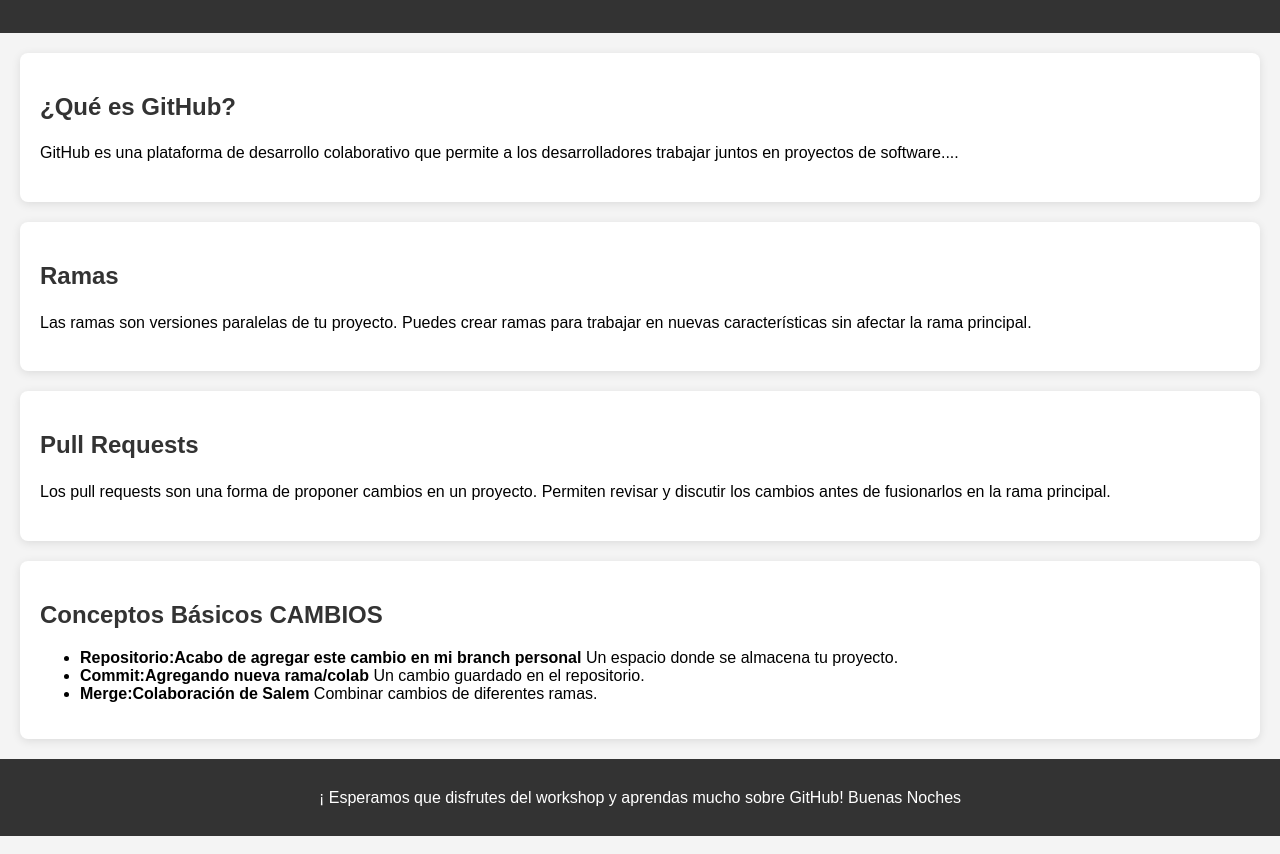
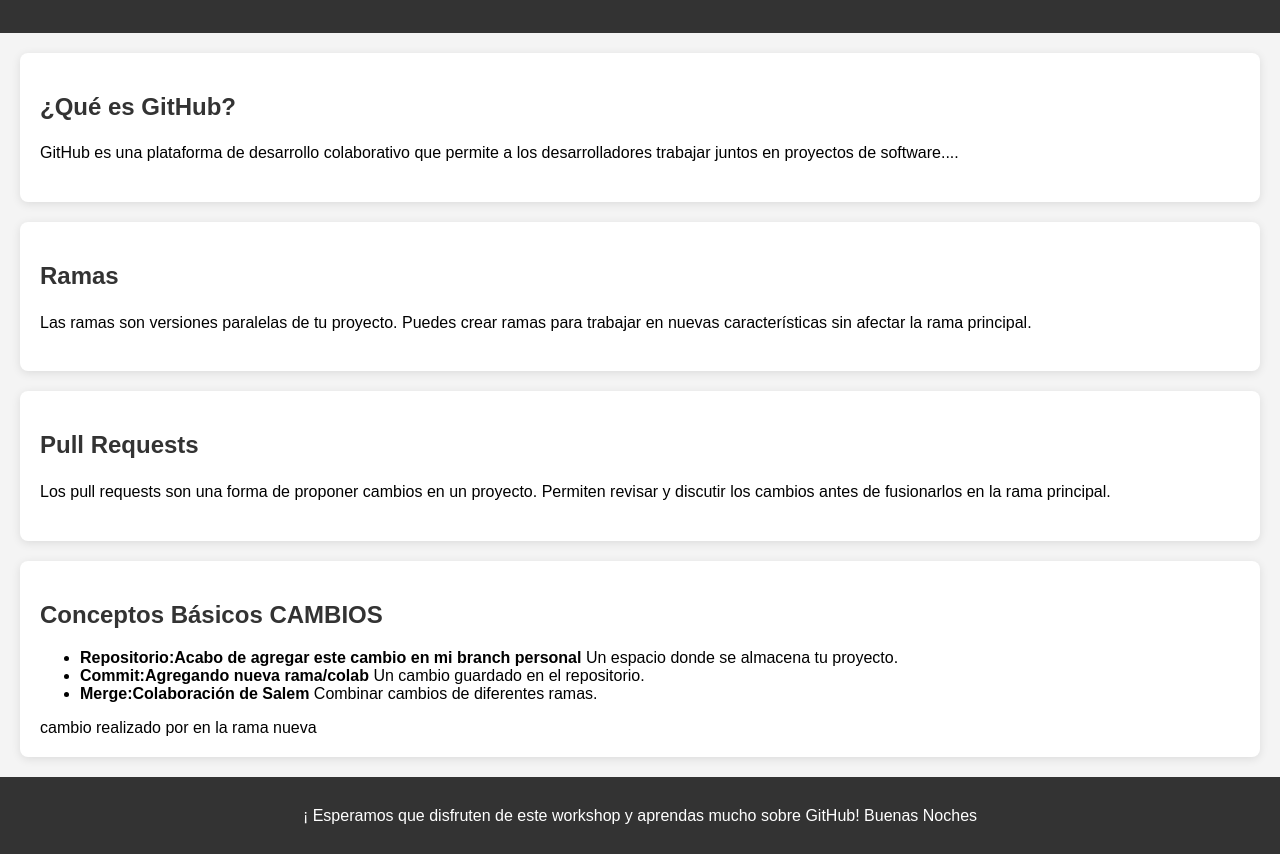
Before and after one commit to diazarm/workshop_github, a plain HTML site: page src/index.html in a window 1280 px wide. Shown: the part 110-964 px from the top of the page. Drawn offline with Linux system fonts and the light colour scheme.

Commit message:
Modifico index.html desde la rama marcosespinoza

```diff
--- a/src/index.html
+++ b/src/index.html
@@ -30,9 +30,10 @@
             <li><strong>Commit:Agregando nueva rama/colab</strong> Un cambio guardado en el repositorio.</li>
             <li><strong>Merge:Colaboración de Salem</strong> Combinar cambios de diferentes ramas.</li>
         </ul>
+        cambio realizado por en la rama nueva
     </section>
     <footer>
-        <p>¡ Esperamos que disfrutes del workshop y aprendas mucho sobre GitHub! Buenas Noches </p>
+        <p>¡ Esperamos que disfruten de este workshop y aprendas mucho sobre GitHub! Buenas Noches </p>
     </footer>
 </body>
 </html>
```
